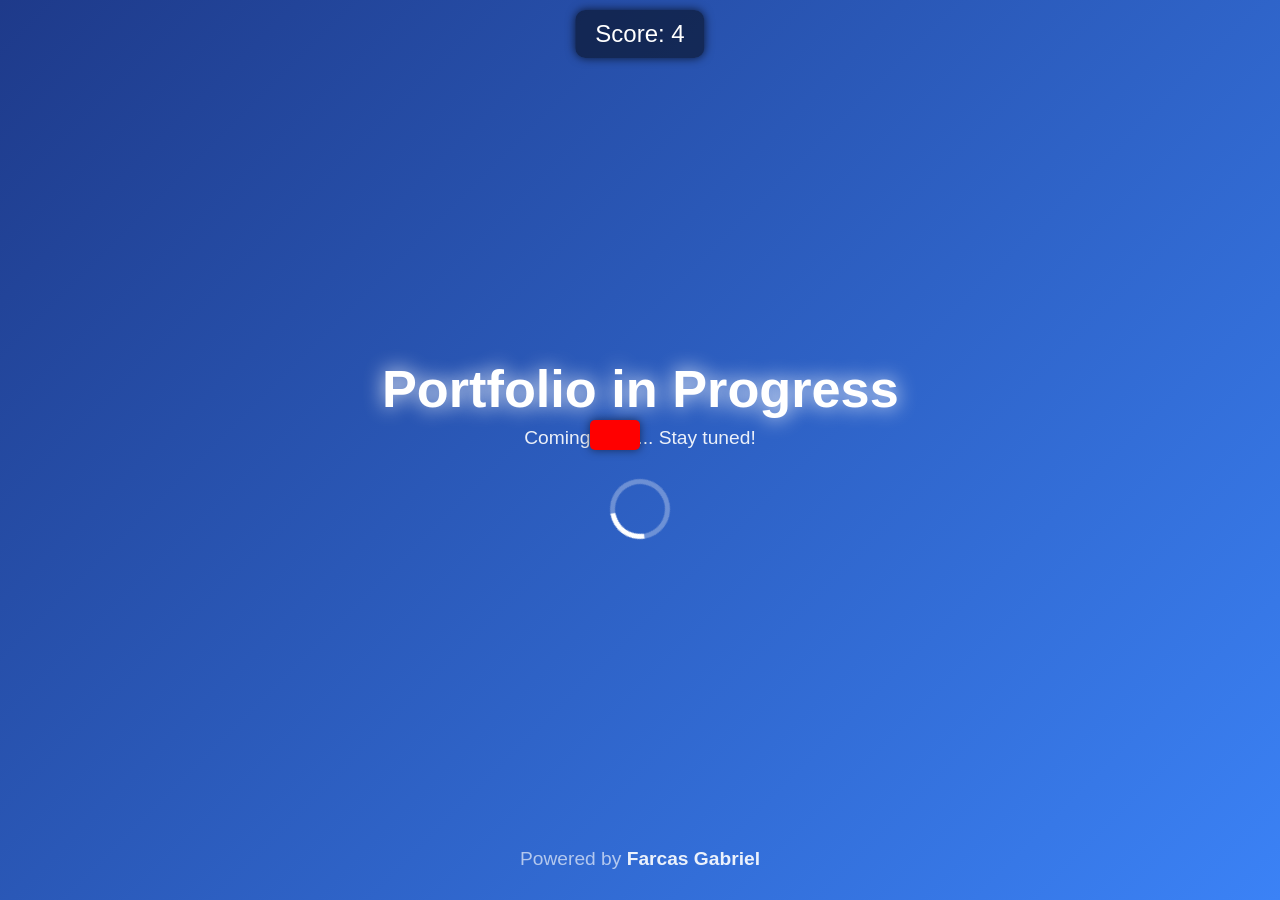
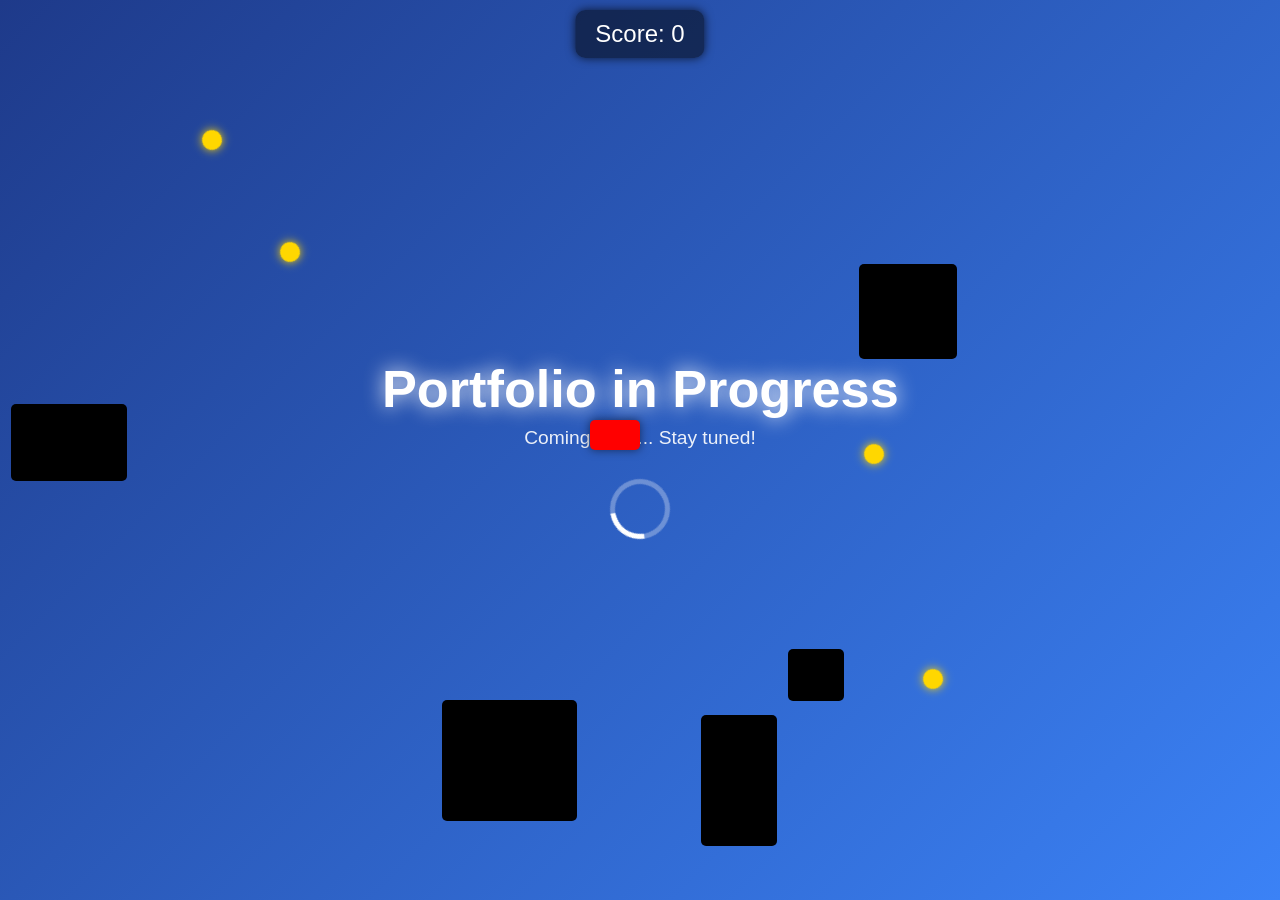
Before and after one commit to Gabr131cris/Farcas-Gabriel.github.io, a Jekyll site: the page index.html, which Jekyll copies as it is, in a window 1280 px wide. Built offline with Jekyll 4.4.1, drawn with Linux system fonts in a browser that asks for light colours.

Commit message:
Update index.html

```diff
--- a/index.html
+++ b/index.html
@@ -112,6 +112,23 @@
       transition: transform 0.05s ease-out;
     }
 
+    .wall {
+      position: absolute;
+      background: #000;
+      border-radius: 5px;
+      z-index: 1;
+    }
+
+    .coin {
+      position: absolute;
+      width: 20px;
+      height: 20px;
+      background: gold;
+      border-radius: 50%;
+      box-shadow: 0 0 10px gold;
+      animation: spin 1s linear infinite;
+    }
+
     #scoreboard {
       position: absolute;
       top: 10px;
@@ -125,54 +142,58 @@
       box-shadow: 0 0 10px rgba(0, 0, 0, 0.7);
     }
 
-    footer {
-      position: absolute;
-      bottom: 20px;
-      left: 50%;
-      transform: translateX(-50%);
-      color: rgba(255, 255, 255, 0.7);
-      font-size: 0.9rem;
-      text-align: center;
+    @keyframes spin {
+      0% {
+        transform: rotate(0deg);
+      }
+      100% {
+        transform: rotate(360deg);
+      }
     }
 
-    footer a {
-      color: #fff;
-      text-decoration: none;
-      font-weight: bold;
-      transition: color 0.3s;
+    @keyframes explosion {
+      0% {
+        transform: scale(1);
+        opacity: 1;
+      }
+      100% {
+        transform: scale(3);
+        opacity: 0;
+      }
     }
 
-    footer a:hover {
-      color: #ffcc00;
+    .explosion {
+      position: absolute;
+      width: 50px;
+      height: 50px;
+      background: orange;
+      border-radius: 50%;
+      animation: explosion 0.5s ease-out;
+      z-index: 2;
     }
   </style>
 </head>
 <body>
-  <h1>Portfolio in Progress</h1>
+
+    <h1>Portfolio in Progress</h1>
   <p>Coming soon... Stay tuned!</p>
   <div class="spinner"></div>
-  <footer>
-    <p>Powered by <a href="Farcas Gabriel" target="_blank">Farcas Gabriel</a></p>
-  </footer>
+
 
   <div id="scoreboard">Score: 0</div>
   <div id="car"></div>
-
   <script>
     const car = document.getElementById("car");
     const scoreboard = document.getElementById("scoreboard");
     let score = 0;
 
-    // Initialize car position
     let carX = window.innerWidth / 2;
     let carY = window.innerHeight / 2;
 
-    // Update car position to follow the mouse
     window.addEventListener("mousemove", (e) => {
       const mouseX = e.clientX;
       const mouseY = e.clientY;
 
-      // Calculate car direction
       const dx = mouseX - carX;
       const dy = mouseY - carY;
       const angle = Math.atan2(dy, dx) * (180 / Math.PI);
@@ -180,42 +201,89 @@
       carX += dx * 0.05;
       carY += dy * 0.05;
 
-      // Update car position and rotation
       car.style.left = `${carX}px`;
       car.style.top = `${carY}px`;
       car.style.transform = `translate(-50%, -50%) rotate(${angle}deg)`;
+
+      detectCollision();
     });
 
-    // Collision detection with walls
     function detectCollision() {
-      if (carX < 0 || carX > window.innerWidth || carY < 0 || carY > window.innerHeight) {
-        score -= 10; // Deduct points on collision
-        updateScore();
-        resetCarPosition();
-      }
+      const walls = document.querySelectorAll(".wall");
+      walls.forEach((wall) => {
+        const rect = wall.getBoundingClientRect();
+        if (
+          carX > rect.left &&
+          carX < rect.right &&
+          carY > rect.top &&
+          carY < rect.bottom
+        ) {
+          createExplosion(carX, carY);
+          resetCarPosition();
+        }
+      });
+
+      const coins = document.querySelectorAll(".coin");
+      coins.forEach((coin) => {
+        const rect = coin.getBoundingClientRect();
+        if (
+          carX > rect.left &&
+          carX < rect.right &&
+          carY > rect.top &&
+          carY < rect.bottom
+        ) {
+          coin.remove();
+          score += 10;
+          updateScore();
+        }
+      });
     }
 
-    // Reset car to the center
+    function createExplosion(x, y) {
+      const explosion = document.createElement("div");
+      explosion.className = "explosion";
+      explosion.style.left = `${x}px`;
+      explosion.style.top = `${y}px`;
+      document.body.appendChild(explosion);
+      setTimeout(() => explosion.remove(), 500);
+    }
+
     function resetCarPosition() {
       carX = window.innerWidth / 2;
       carY = window.innerHeight / 2;
+      score -= 5;
+      updateScore();
     }
 
-    // Update the score
     function updateScore() {
       scoreboard.textContent = `Score: ${score}`;
     }
 
-    // Game loop for collision detection
-    setInterval(() => {
-      detectCollision();
-    }, 50);
+    function createWalls() {
+      for (let i = 0; i < 5; i++) {
+        const wall = document.createElement("div");
+        wall.className = "wall";
+        wall.style.width = `${Math.random() * 100 + 50}px`;
+        wall.style.height = `${Math.random() * 100 + 50}px`;
+        wall.style.left = `${Math.random() * (window.innerWidth - 100)}px`;
+        wall.style.top = `${Math.random() * (window.innerHeight - 100)}px`;
+        document.body.appendChild(wall);
+      }
+    }
 
-    // Increment score over time
-    setInterval(() => {
-      score += 1;
-      updateScore();
-    }, 1000);
+    function createCoins() {
+      for (let i = 0; i < 5; i++) {
+        const coin = document.createElement("div");
+        coin.className = "coin";
+        coin.style.left = `${Math.random() * (window.innerWidth - 50)}px`;
+        coin.style.top = `${Math.random() * (window.innerHeight - 50)}px`;
+        document.body.appendChild(coin);
+      }
+    }
+
+    createWalls();
+    createCoins();
+    setInterval(createCoins, 5000);
   </script>
 </body>
 </html>
```
